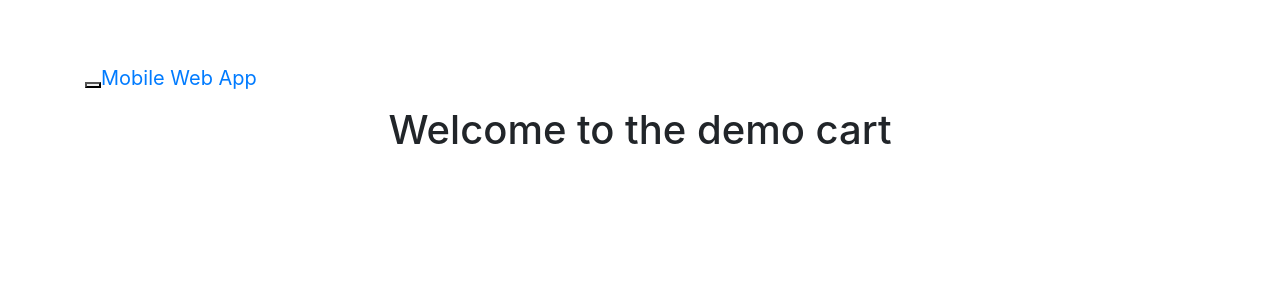
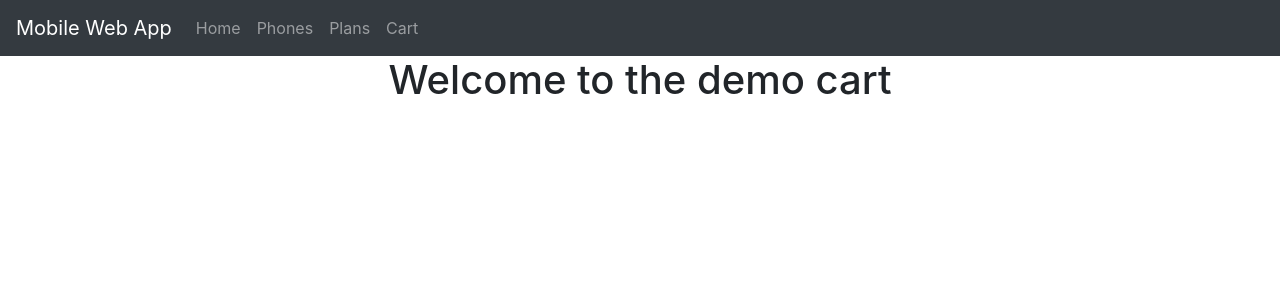
Before and after one commit to pnellesen/reactjs-cart-demo, a React (Create React App) app: page / in a window 1280 px wide. Shown: the top 300 px of the page. Built offline with nearby package versions, Linux system fonts and the light colour scheme.

Commit message:
Updates to NavBar

```diff
--- a/src/components/TopNav.js
+++ b/src/components/TopNav.js
@@ -1,6 +1,80 @@
 import React, { Component } from 'react';
 
+import {
+	  Collapse,
+	  Navbar,
+	  NavbarToggler,
+	  NavbarBrand,
+	  Nav,
+	  NavItem,
+	  NavLink,
+	  UncontrolledDropdown,
+	  DropdownToggle,
+	  DropdownMenu,
+	  DropdownItem } from 'reactstrap';
+
+
+
 export default class TopNav extends Component {
+	constructor(props) {
+		super(props);
+		this.toggle = this.toggle.bind(this);
+			this.state = {
+					isOpen: false
+			};
+		}
+	toggle() {
+	    this.setState({
+	      isOpen: !this.state.isOpen
+	    });
+	  }
+
+	render () {
+		return (
+			<div>
+	        <Navbar color="dark" inverse expand="md">
+	          <NavbarBrand href="/">Mobile Web App</NavbarBrand>
+	          <NavbarToggler onClick={this.toggle} />
+	          <Collapse isOpen={this.state.isOpen} navbar>
+	            {/*<Nav className="ml-auto" navbar>*/}
+	            <Nav className="" navbar>
+	              <NavItem>
+	                <NavLink href="/components/Home">Home</NavLink>
+	              </NavItem>
+	              <NavItem>
+	              <NavLink href="/components/Phones">Phones</NavLink>
+	              </NavItem>
+	              <NavItem>
+	              <NavLink href="/components/Plans">Plans</NavLink>
+	              </NavItem>
+	              <NavItem>
+	              <NavLink href="/components/Cart">Cart</NavLink>
+	              </NavItem>
+	              {/*<UncontrolledDropdown nav inNavbar>
+	                <DropdownToggle nav caret>
+	                  Options
+	                </DropdownToggle>
+	                <DropdownMenu right>
+	                  <DropdownItem>
+	                    Option 1
+	                  </DropdownItem>
+	                  <DropdownItem>
+	                    Option 2
+	                  </DropdownItem>
+	                  <DropdownItem divider />
+	                  <DropdownItem>
+	                    Reset
+	                  </DropdownItem>
+	                </DropdownMenu>
+	              </UncontrolledDropdown>*/}
+	            </Nav>
+	          </Collapse>
+	        </Navbar>
+	      </div>
+		)
+	}
+
+	/* OLD
 	render () {
 		return (
 			<nav className="navbar navbar-inverse navbar-fixed-top">
@@ -14,10 +88,7 @@
 		          </button>
 		          <a className="navbar-brand" href="#" data-toggle="collapse" data-target=".navbar-collapse.in">Mobile Web App</a>
 		        </div>
-		        {/*
-		        	NOTE: Angular 1.6 now uses "!" as the location hash-prefix. See https://stackoverflow.com/questions/41214312/exclamation-mark-after-hash-in-angularjs-app
-		        	To collapse the navbar when a link is selected, set data-target to '.navbar-collapse.in', which is only applied in small viewports for expanded navbar
-		        */}
+
 		        <div id="navbar" className="collapse navbar-collapse">
 		          <ul className="nav navbar-nav">
 		            <li ><a href="#!" active-link data-toggle="collapse" data-target=".navbar-collapse.in">Home</a></li>
@@ -25,9 +96,11 @@
 		            <li><a href="#!plans" active-link data-toggle="collapse" data-target=".navbar-collapse.in">Plans</a></li>
 		            <li ><a href="#!cart" active-link data-toggle="collapse" data-target=".navbar-collapse.in">Cart</a></li>
 		          </ul>
-		        </div>{/*//nav-collapse */}
+		        </div>
 		      </div>
 		    </nav>
 		 );
 	}
+	 END OLD */
+
 }
--- a/src/styles/cart-styles.css
+++ b/src/styles/cart-styles.css
@@ -1,4 +1,4 @@
-body {margin-top:50px}
+/*body {margin-top:50px}*/
 
 /* custom classes to override various boostrap classes */
 /* ----- BEGIN Carousel overrides ----- */
```
